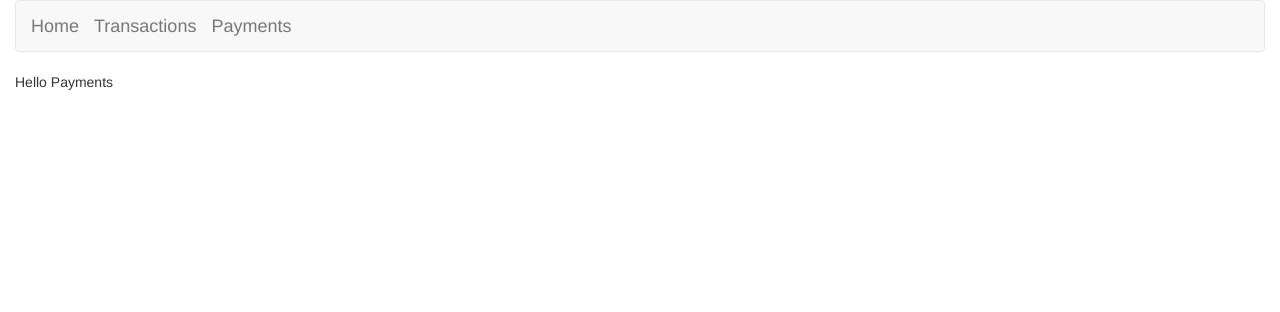
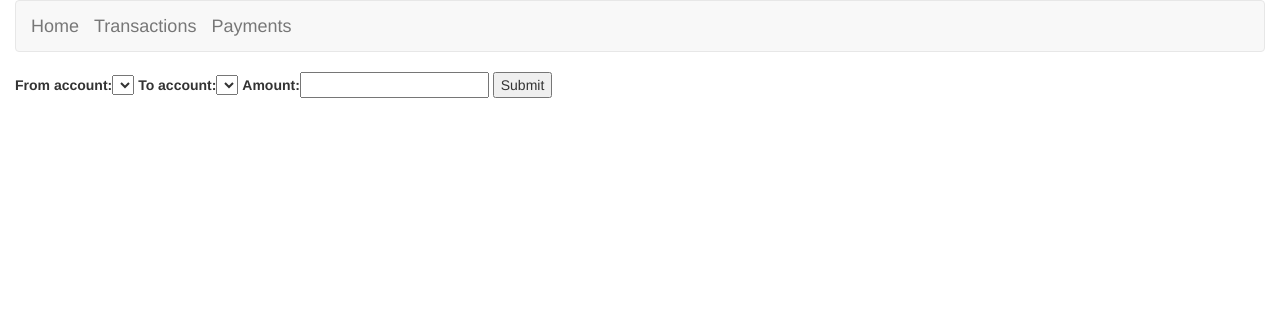
Before and after one commit to mario595/test-payments-app, a Django app: page /accounts/payment/ in a window 1280 px wide. Shown: the top 312 px of the page. Run offline with Django 3.2, Linux system fonts and the light colour scheme; lists and menus that the app fills with data are empty; some libraries are stand-ins or nearby versions.

Commit message:
added payment form

```diff
--- /dev/null
+++ b/accounts/forms.py
@@ -0,0 +1,17 @@
+'''
+Created on 5 Feb 2016
+
+@author: mariopersonal
+'''
+from django import forms
+from django.forms.models import ModelForm
+
+from accounts.models import Transaction, Account
+
+
+class TransactionForm(ModelForm):
+    from_account = forms.ChoiceField(choices=[(account.id, "%s - %0.2f" % (account.name, account.balance)) for account in Account.objects.all()])
+    to_account = forms.ChoiceField(choices=[(account.id, "%s - %0.2f" % (account.name, account.balance)) for account in Account.objects.all()])
+    class Meta:
+        model = Transaction
+        fields = ['from_account', 'to_account', 'amount']
--- a/accounts/templates/accounts/payment.html
+++ b/accounts/templates/accounts/payment.html
@@ -5,5 +5,9 @@
 {% endblock %}
 
 {% block content %}
-Hello Payments
+	<form action="/" method="post">
+	    {% csrf_token %}
+	    {{ form }}
+	    <input type="submit" value="Submit" />
+	</form>
 {% endblock %}
--- a/accounts/test_view.py
+++ b/accounts/test_view.py
@@ -12,8 +12,6 @@ from accounts.models import Account
 
 
 class TestViews(django.test.TestCase):
-
-
 
     def setUp(self):
         pass
--- a/accounts/views.py
+++ b/accounts/views.py
@@ -1,6 +1,8 @@
-from django.http.response import HttpResponse
+from django.core.urlresolvers import reverse
+from django.http.response import HttpResponse, HttpResponseRedirect
 from django.shortcuts import render
 
+from accounts.forms import TransactionForm
 from accounts.models import Account
 
 
@@ -10,4 +12,20 @@ def transactions(request):
     return HttpResponse(render(request, 'accounts/transactions.html', context))
 
 def payment(request):
-    return HttpResponse(render(request, 'accounts/payment.html', {}))
+    # if this is a POST request we need to process the form data
+    if request.method == 'POST':
+        # create a form instance and populate it with data from the request:
+        form = TransactionForm(request.POST)
+        # check whether it's valid:
+        if form.is_valid():
+            # process the data in form.cleaned_data as required
+            # ...
+            # redirect to a new URL:
+            return HttpResponseRedirect(reverse('home'))
+
+    # if a GET (or any other method) we'll create a blank form
+    else:
+        form = TransactionForm()
+
+    return render(request, 'accounts/payment.html', {'form': form})
+#     return HttpResponse(render(request, 'accounts/payment.html', {}))
```
Also changed, not shown: accounts/models.py (line endings or trailing spaces), 1 other file.
